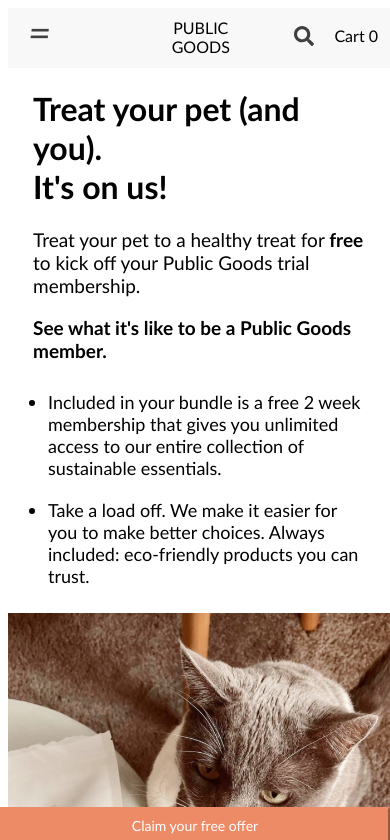
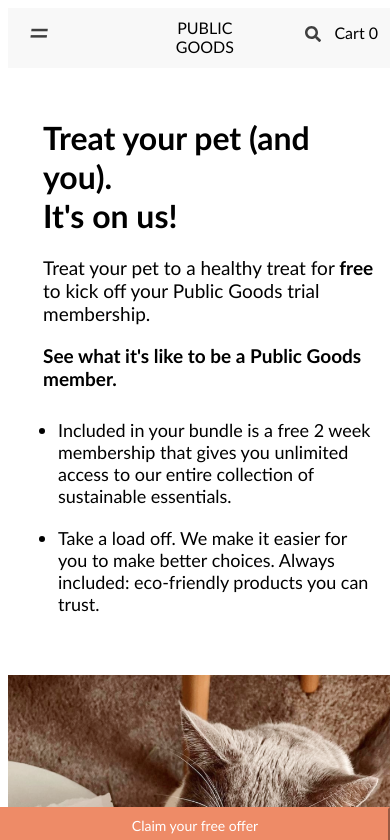
Before and after one commit to justgarcia5/cat-treats, a React (Create React App) app: page / in a window 390 px wide. Shown: the top 840 px of the page. Built offline with nearby package versions, Linux system fonts and the light colour scheme.

Commit message:
quick fixes and changes

```diff
--- a/src/components/ClaimButton.css
+++ b/src/components/ClaimButton.css
@@ -1,5 +1,6 @@
 .btn-div {
     text-align: center;
+    margin: auto;
 }
 
 .btn-div button {
--- a/src/components/IntroSection.css
+++ b/src/components/IntroSection.css
@@ -29,7 +29,7 @@
 }
 
 .col1 {
-    padding: 50px 0;
+    margin: 50px 10px;
     padding-right: 30px;
     width: 370px;
 }
--- a/src/components/Navbar.css
+++ b/src/components/Navbar.css
@@ -18,7 +18,7 @@
     .menu-icon {
         width: 33%;
         margin-left: 20px;
-        font-size: 40px;
+        font-size: 38px;
     }
     .home-link {
         margin-top: 10px;
@@ -26,14 +26,13 @@
         text-align: center;
     }
     .search-icon {
-        padding-right: 8px;
-        margin-top: 15px;
+        margin-top: 16px;
         width: 16%;
         text-align: right;
-        font-size: 20px;
+        font: 30px;
     }
     .cart-link {
-        margin-top: 18px;
+        margin-top: 15px;
         width: 16%;
         text-align: right;
         margin-right: 20px;
```
